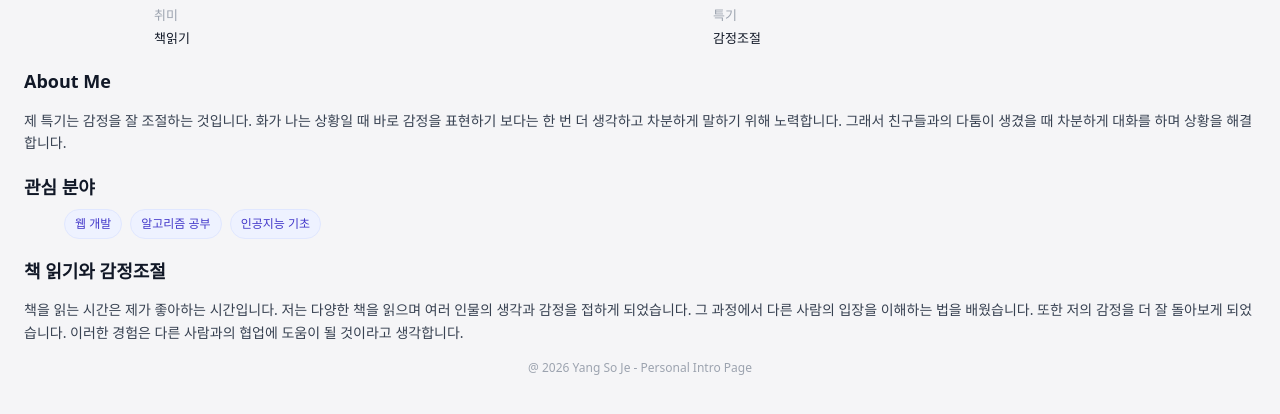
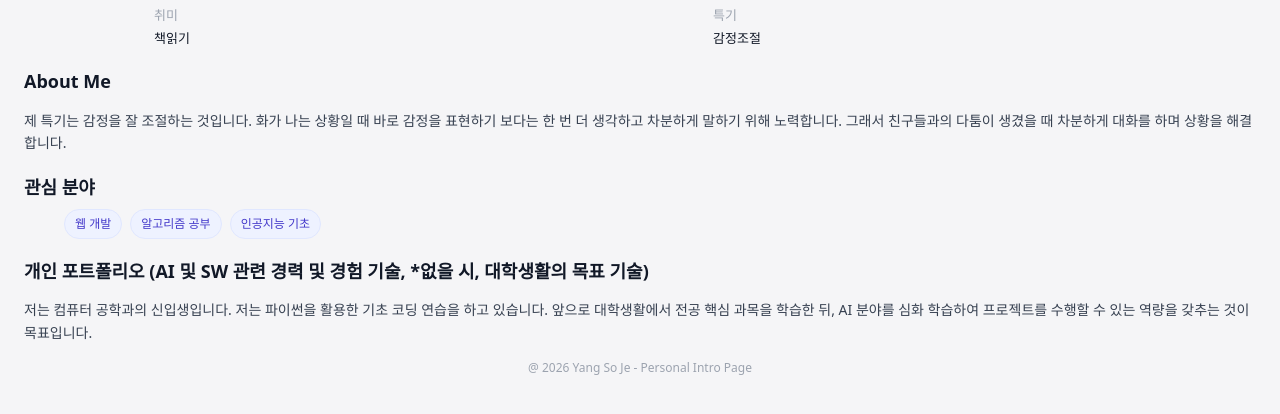
Before and after one commit to yangsoje/yangsoje.github.io, a plain HTML site: page index.html in a window 1280 px wide. Shown: the part 362-776 px from the top of the page. Drawn offline with Linux system fonts and the light colour scheme.

Commit message:
Update index.html

```diff
--- a/index.html
+++ b/index.html
@@ -67,13 +67,11 @@
             </section>
 
             <section class="section-card">
-                <h3>책 읽기와 감정조절</h3>
+                <h3>개인 포트폴리오 (AI 및 SW 관련 경력 및 경험 기술, *없을 시, 대학생활의 목표 기술)</h3>
                 <p>
-                    책을 읽는 시간은 제가 좋아하는 시간입니다.
-                    저는 다양한 책을 읽으며 여러 인물의 생각과 감정을 접하게 되었습니다.
-                    그 과정에서 다른 사람의 입장을 이해하는 법을 배웠습니다.
-                    또한 저의 감정을 더 잘 돌아보게 되었습니다.
-                    이러한 경험은 다른 사람과의 협업에 도움이 될 것이라고 생각합니다.
+                    저는 컴퓨터 공학과의 신입생입니다.
+                    저는 파이썬을 활용한 기초 코딩 연습을 하고 있습니다.
+                    앞으로 대학생활에서 전공 핵심 과목을 학습한 뒤, AI 분야를 심화 학습하여 프로젝트를 수행할 수 있는 역량을 갖추는 것이 목표입니다.
                 </p>
             </section>
 
@@ -83,4 +81,5 @@
         </main>
     </div>
 </body>
+
 </html>
```
